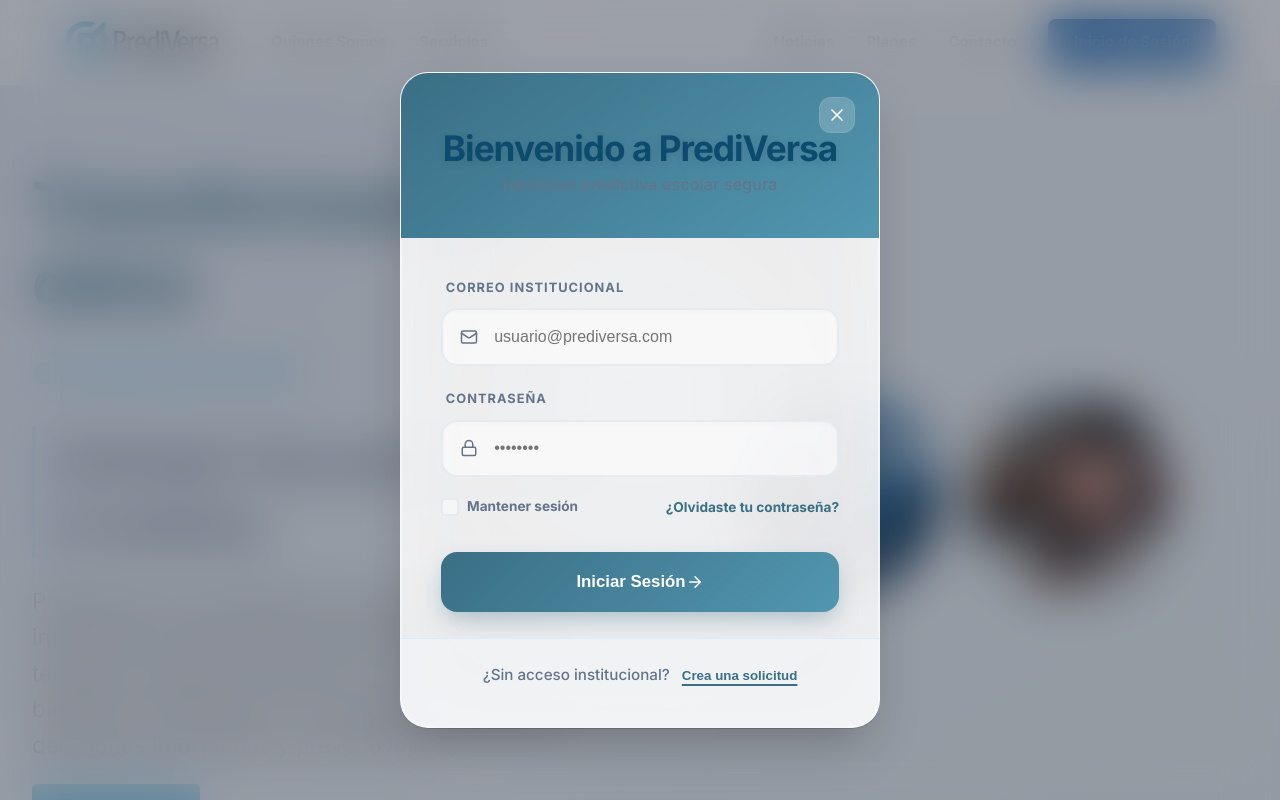
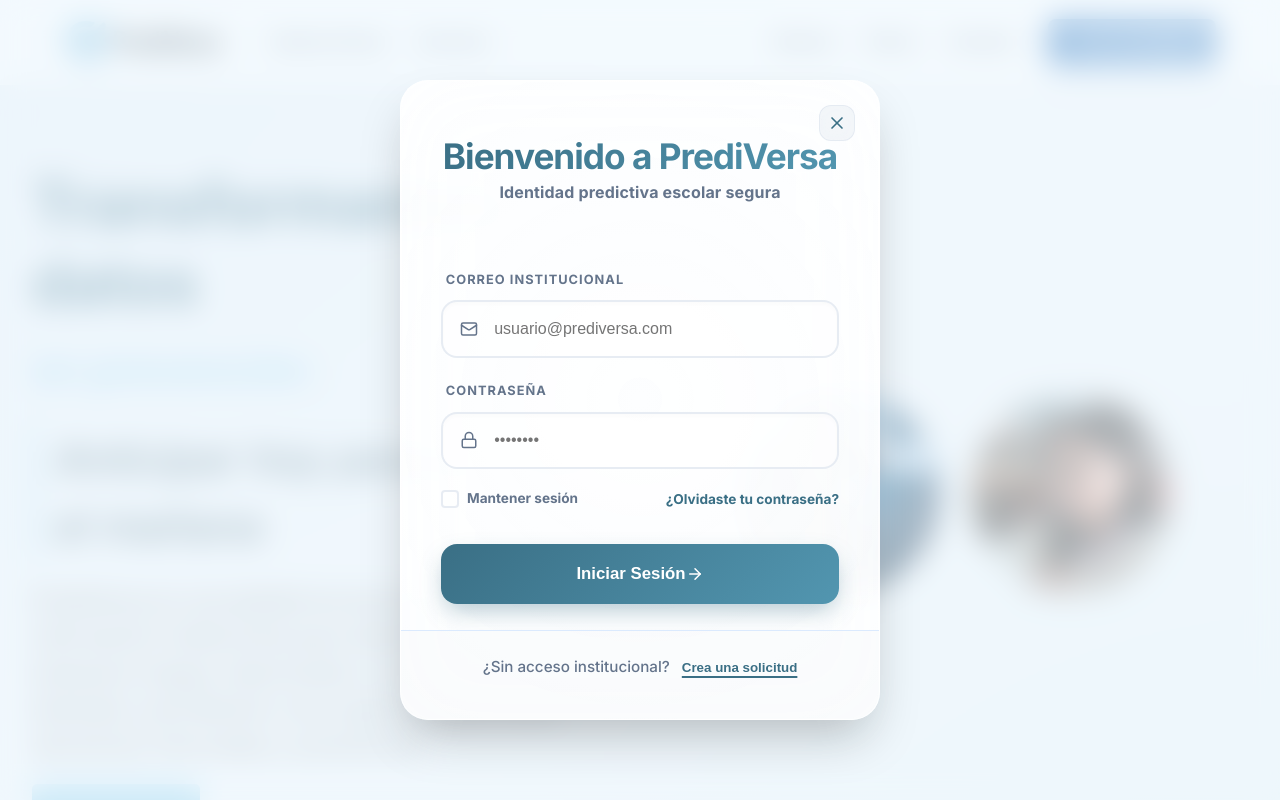
Before and after one commit to SIMPLY-JMANUEL/PrediVersa-V.1, a React (Vite) app in the folder frontend/: page / in a window 1280 px wide. Both pictures are taken after a click on the item "Inicio de Sesión". Shown: the top 800 px of the page. Built offline with nearby package versions, Linux system fonts and the light colour scheme; no server answers.

Commit message:
style(login): unificar paleta de colores glasmmorfica con el tema general

```diff
--- a/frontend/src/styles/components/Login.css
+++ b/frontend/src/styles/components/Login.css
@@ -3,9 +3,9 @@
 .login-overlay {
   position: fixed;
   inset: 0;
-  background: rgba(15, 23, 42, 0.4);
-  backdrop-filter: blur(25px);
-  -webkit-backdrop-filter: blur(25px);
+  background: rgba(240, 249, 255, 0.65); /* Tono azul pastel muy claro del brand */
+  backdrop-filter: blur(15px);
+  -webkit-backdrop-filter: blur(15px);
   display: flex;
   align-items: center;
   justify-content: center;
@@ -54,29 +54,31 @@
   to { opacity: 1; transform: translateY(0) scale(1); }
 }
 
-/* ✨ HEADER CON GRADIENTE VIBRANTE */
+/* ✨ HEADER UNIFICADO (GLASS) */
 .login-header-premium {
-  padding: 3.5rem 2.5rem 2.5rem 2.5rem;
-  background: linear-gradient(145deg, var(--primary) 0%, var(--primary-light) 100%);
-  color: white;
+  padding: 3.5rem 2.5rem 1.5rem 2.5rem;
+  background: transparent;
   position: relative;
   text-align: center;
   z-index: 20;
 }
 
 .header-text h2 {
-  font-size: 2rem;
+  font-size: 2.2rem;
   font-weight: 900;
   letter-spacing: -0.04em;
   line-height: 1.1;
-  text-shadow: 0 2px 10px rgba(0,0,0,0.1);
+  background: linear-gradient(135deg, var(--primary) 0%, var(--primary-light) 100%);
+  -webkit-background-clip: text;
+  background-clip: text;
+  -webkit-text-fill-color: transparent;
   margin-bottom: 0.5rem;
 }
 
 .header-text p {
-  font-size: 1rem;
-  opacity: 0.9;
-  font-weight: 500;
+  font-size: 0.95rem;
+  color: var(--text-muted);
+  font-weight: 600;
   letter-spacing: 0.01em;
 }
 
@@ -84,10 +86,10 @@
   position: absolute;
   top: 1.5rem;
   right: 1.5rem;
-  background: rgba(255, 255, 255, 0.2);
+  background: rgba(226, 232, 240, 0.4);
   backdrop-filter: blur(10px);
-  border: 1px solid rgba(255, 255, 255, 0.1);
-  color: white;
+  border: 1px solid rgba(226, 232, 240, 0.8);
+  color: var(--primary);
   width: 36px;
   height: 36px;
   border-radius: 12px;
@@ -100,7 +102,8 @@
 }
 
 .login-close-premium:hover {
-  background: rgba(255, 255, 255, 0.3);
+  background: rgba(226, 232, 240, 0.8);
+  color: var(--primary-dark);
   transform: rotate(90deg) scale(1.1);
 }
 
```
